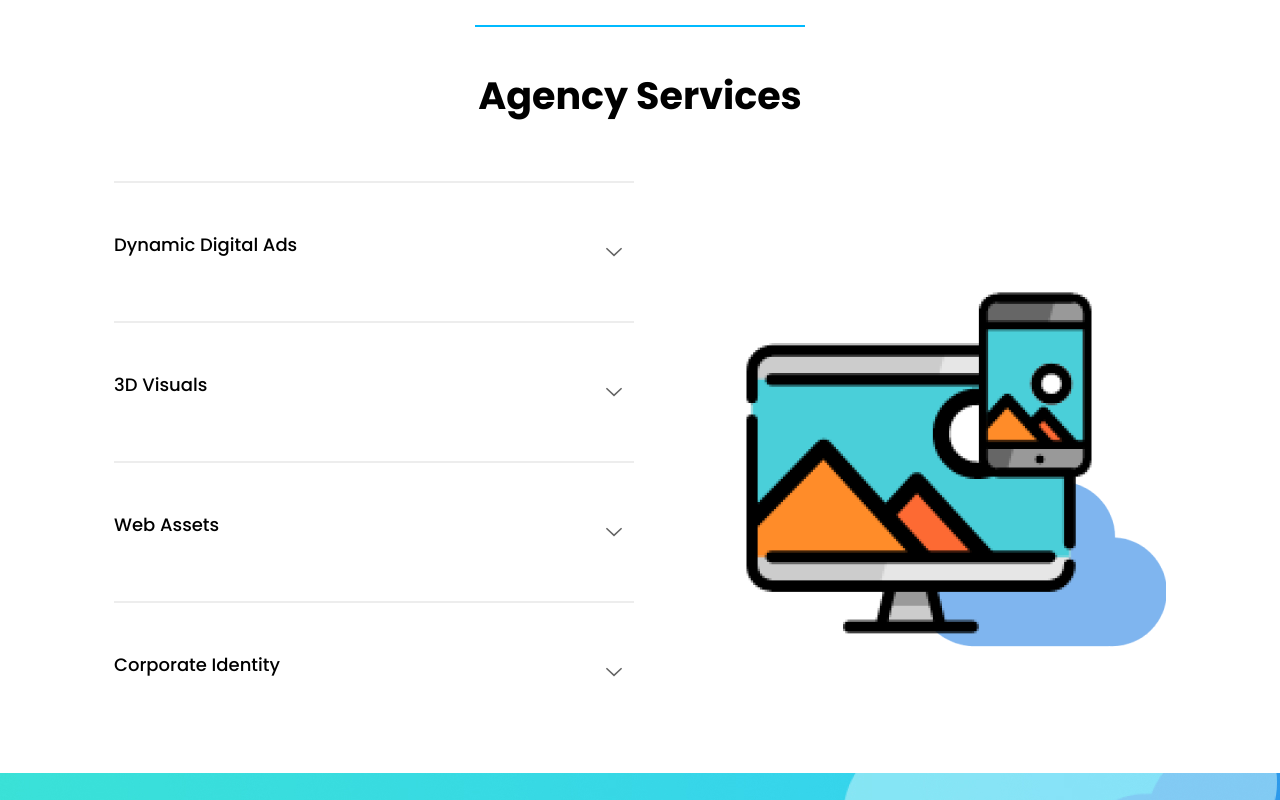
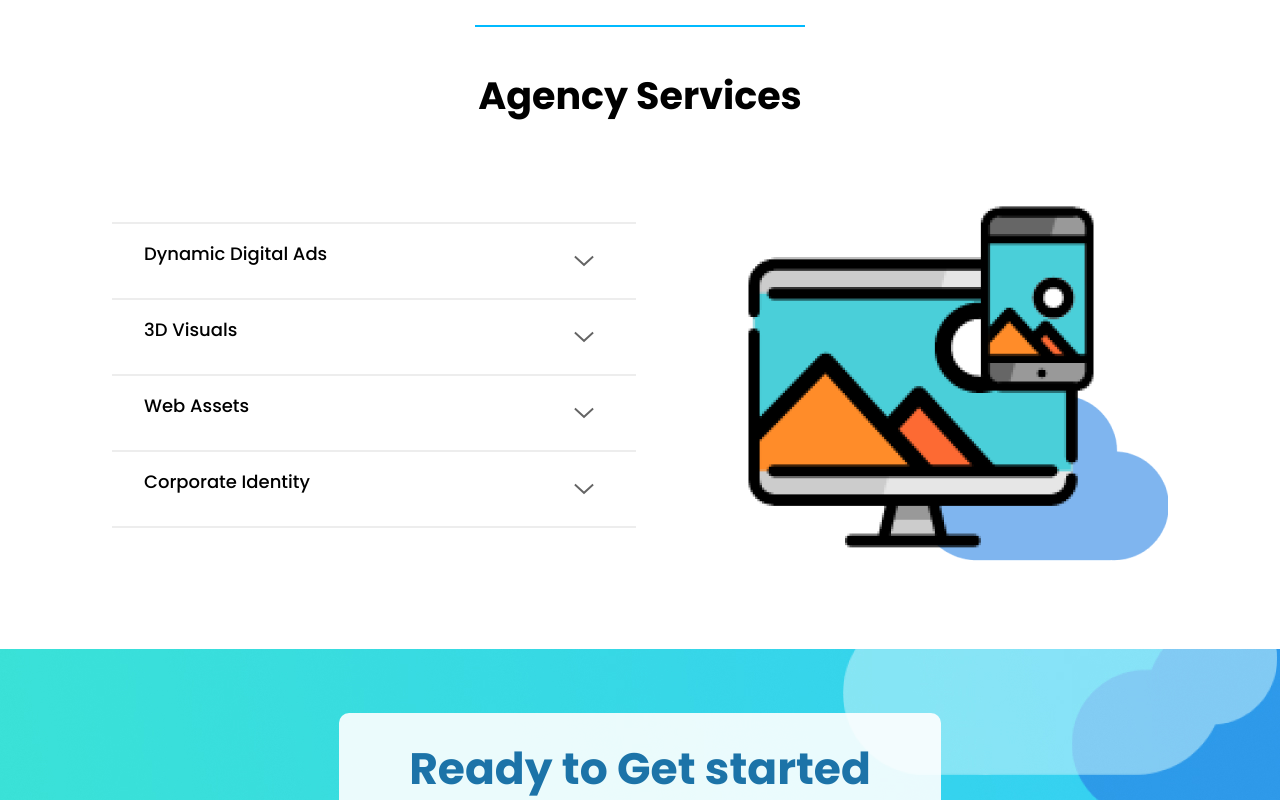
Before and after one commit to KikoXtreme/LandingPage, a React (Create React App) app: page / in a window 1280 px wide. Shown: the part 2940-3740 px from the top of the page. Built offline with nearby package versions, Linux system fonts and the light colour scheme.

Commit message:
agency services update

```diff
--- a/src/components/AgencyServices/AgencyServices.tsx
+++ b/src/components/AgencyServices/AgencyServices.tsx
@@ -1,76 +1,44 @@
 import { useState } from 'react';
+import { items } from './utils';
 import './agencyServices.scss';
 
 export const AgencyServices = () => {
-    const [openArrow, setOpenArrow] = useState(false);
+    const [openItem, setOpenItem] = useState<number | false>(false);
 
-    const toggleOpenArrow = () => {
-        setOpenArrow((prevState) => !prevState);
-        // console.log('openArrow', openArrow);
-    }
+    const toggleOpenSection = (id: number) => {
+        setOpenItem((prevItem) => (prevItem === id ? false : id));
+    };
 
     return (
         <div className="agency-section">
-            <h2>Agency  Services</h2>
+            <h2>Agency Services</h2>
             <div className="section-wrapper">
-                <img src="/assets/agencyservices-images/digiadds.png" alt="digiadds" />
+                <img
+                    src={
+                        openItem
+                            ? items.find((item) => item.id === openItem)?.image
+                            : '/assets/agencyservices-images/chromeye_assignment_digiadds_v1.png'
+                    }
+                    alt="high-tech"
+                    className="section-image"
+                />
                 <div>
-                    <div className="text">
-                        <div className='text-line'>
-                            <h3>Dynamic Digital Ads</h3>
-                            <img
-                                className='arrows'
-                                src={openArrow ? "/assets/icons/arrowup.svg" : "/assets/icons/arrowdown.svg"}
-                                width="40"
-                                height="20"
-                                alt="arrowdown"
-                                onClick={toggleOpenArrow}
-                            />
+                    {items.map((item) => (
+                        <div className={openItem === item.id ? "text open-text" : "text"} key={item.id}>
+                            <div className="text-line">
+                                <h3>{item.title}</h3>
+                                <img
+                                    className="arrows"
+                                    src={openItem === item.id ? "/assets/icons/arrowup.svg" : "/assets/icons/arrowdown.svg"}
+                                    width="40"
+                                    height="24"
+                                    alt="arrow"
+                                    onClick={() => toggleOpenSection(item.id)}
+                                />
+                            </div>
+                            {openItem === item.id && <p>{item.description}</p>}
                         </div>
-                        <p>Dynamic Digital Ads lorem ipsum dolor sit amet, consectetur adipiscing elit. Neque, amet sit dui quis amet gravida felis nibh. Netus erat id et placerat massa.</p>
-                    </div>
-                    <div className="text">
-                        <div className='text-line'>
-                            <h3>3D Visuals</h3>
-                            <img
-                                className='arrows'
-                                src={openArrow ? "/assets/icons/arrowup.svg" : "/assets/icons/arrowdown.svg"}
-                                width="40"
-                                height="20"
-                                alt="arrowdown"
-                                onClick={toggleOpenArrow}
-                            />
-                        </div>
-                        <p>3D Visuals lorem ipsum dolor sit amet, consectetur adipiscing elit. Neque, amet sit dui quis amet gravida felis nibh. Netus erat id et placerat massa.</p>
-                    </div>
-                    <div className="text">
-                        <div className='text-line'>
-                            <h3>Web Assets</h3>
-                            <img
-                                className='arrows'
-                                src={openArrow ? "/assets/icons/arrowup.svg" : "/assets/icons/arrowdown.svg"}
-                                width="40"
-                                height="20"
-                                alt="arrowdown"
-                                onClick={toggleOpenArrow}
-                            />
-                        </div>
-                        <p>Web Assets lorem ipsum dolor sit amet, consectetur adipiscing elit. Neque, amet sit dui quis amet gravida felis nibh. Netus erat id et placerat massa.</p>
-                    </div>
-                    <div className="text">
-                        <div className='text-line'>
-                            <h3>Corporate Identity</h3>
-                            <img
-                                className='arrows'
-                                src={openArrow ? "/assets/icons/arrowup.svg" : "/assets/icons/arrowdown.svg"}
-                                width="40"
-                                height="20"
-                                alt="arrowdown"
-                                onClick={toggleOpenArrow}
-                            />
-                        </div>
-                        <p>Corporate Identity lorem ipsum dolor sit amet, consectetur adipiscing elit. Neque, amet sit dui quis amet gravida felis nibh. Netus erat id et placerat massa.</p>
-                    </div>
+                    ))}
                 </div>
             </div>
         </div>
--- a/src/components/AgencyServices/agencyServices.scss
+++ b/src/components/AgencyServices/agencyServices.scss
@@ -7,7 +7,7 @@
         font-size: 38px;
         line-height: 42px;
         text-align: center;
-        margin: 0 auto 2rem;
+        margin: 0 auto 1rem;
 
         padding-top: 3rem;
         width: 90%;
@@ -25,13 +25,14 @@
         flex-direction: column;
         gap: 2rem;
         max-width: 97%;
-        padding: 2rem 0 1rem;
+        padding: 1rem 0 5rem;
         margin: 0rem auto;
 
         @media screen and (min-width: 1280px) {
             flex-direction: row-reverse;
             max-width: 1280px;
-            padding: 2rem 0;
+            padding: 2rem 0 4rem;
+            height: 420px;
         }
 
         img {
@@ -40,15 +41,23 @@
 
         .text {
             text-align: left;
-            max-width: 94%;
+            margin: 0 auto;
+            width: 100%;
+            max-width: 320px;
+
+            @media screen and (min-width: 420px) {
+                width: 380px;
+                max-width: 400px;
+            }
 
             @media screen and (min-width: 576px) {
-                text-align: center;
+                width: 100%;
+                max-width: 485px;
             }
 
             @media screen and (min-width: 1280px) {
-                max-width: 520px;
-                text-align: left;
+                margin: unset;
+                max-width: 525px;
             }
 
             .text-line {
@@ -57,14 +66,15 @@
                 align-items: center;
                 justify-content: space-between;
                 border-top: 2px solid #EDEDED;
-                // border-bottom: 2px solid green;
-                padding: 2rem 0rem;
-                max-width: 100%;
+                padding: 0rem 2rem;
+
+                @media screen and (min-width: 576px) {
+                    width: 420px;
+                }
 
                 @media screen and (min-width: 1280px) {
-                    width: 520px;
+                    width: 460px;
                 }
-
 
                 h3 {
                     font-weight: 500;
@@ -81,25 +91,39 @@
             }
 
             p {
-                display: none;
                 font-weight: 400;
                 font-size: 16px;
                 line-height: 24px;
                 text-align: left;
-                margin: 0 0 2rem 0;
+                margin: 0;
+                padding: 0rem 2rem 2rem 2rem;
 
                 @media screen and (min-width: 576px) {
-                    text-align: center;
-                    margin: 0 auto 2rem;
+                    margin: 0 auto;
                     max-width: 80%;
+                    padding: 0rem 2rem 2rem 0rem;
                 }
 
                 @media screen and (min-width: 1280px) {
-                    text-align: left;
-                    margin: 0 0 2rem 0;
+                    margin: 0;
                     max-width: unset;
+                    padding: 0rem 2rem 2rem;
+                }
+            }
+        }
+
+        .text.open-text {
+            background-color: #EDEDED;
+
+            .text-line {
+                h3 {
+                    color: #1C73A8;
                 }
             }
         }
     }
 }
+
+.text:last-child .text-line {
+    border-bottom: 2px solid #EDEDED;
+}
--- /dev/null
+++ b/src/components/AgencyServices/utils.ts
@@ -0,0 +1,26 @@
+export const items = [
+    {
+        id: 1,
+        title: "Dynamic Digital Ads",
+        description: "Dynamic Digital Ads lorem ipsum dolor sit amet, consectetur adipiscing elit. Neque, amet sit dui quis amet gravida felis nibh. Netus erat id et placerat massa.",
+        image: "/assets/agencyservices-images/chromeye_assignment_digiadds_v1.png"
+    },
+    {
+        id: 2,
+        title: "3D Visuals",
+        description: "3D Visuals lorem ipsum dolor sit amet, consectetur adipiscing elit. Neque, amet sit dui quis amet gravida felis nibh. Netus erat id et placerat massa.",
+        image: "/assets/agencyservices-images/chromeye_assignment_3dvisuals_v1.png"
+    },
+    {
+        id: 3,
+        title: "Web Assets",
+        description: "Web Assets lorem ipsum dolor sit amet, consectetur adipiscing elit. Neque, amet sit dui quis amet gravida felis nibh. Netus erat id et placerat massa.",
+        image: "/assets/agencyservices-images/chromeye_assignment_webassets_v1.png"
+    },
+    {
+        id: 4,
+        title: "Corporate Identity",
+        description: "Corporate Identity lorem ipsum dolor sit amet, consectetur adipiscing elit. Neque, amet sit dui quis amet gravida felis nibh. Netus erat id et placerat massa.",
+        image: "/assets/agencyservices-images/chromeye_assignment_corpindentity_v1.png"
+    }
+];
```
Also changed, not shown: public/assets/agencyservices-images/chromeye_assignment_digiadds_v1.png (renamed from public/assets/agencyservices-images/digiadds.png).
